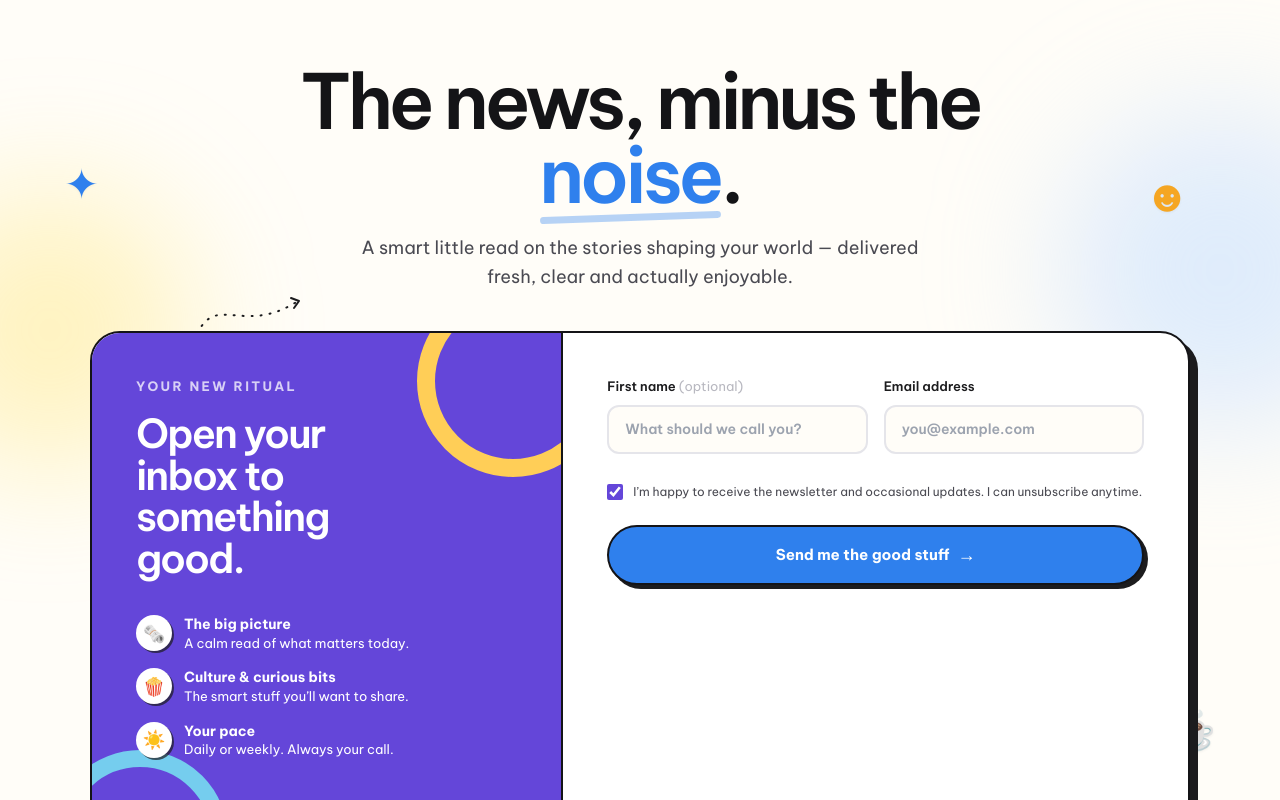
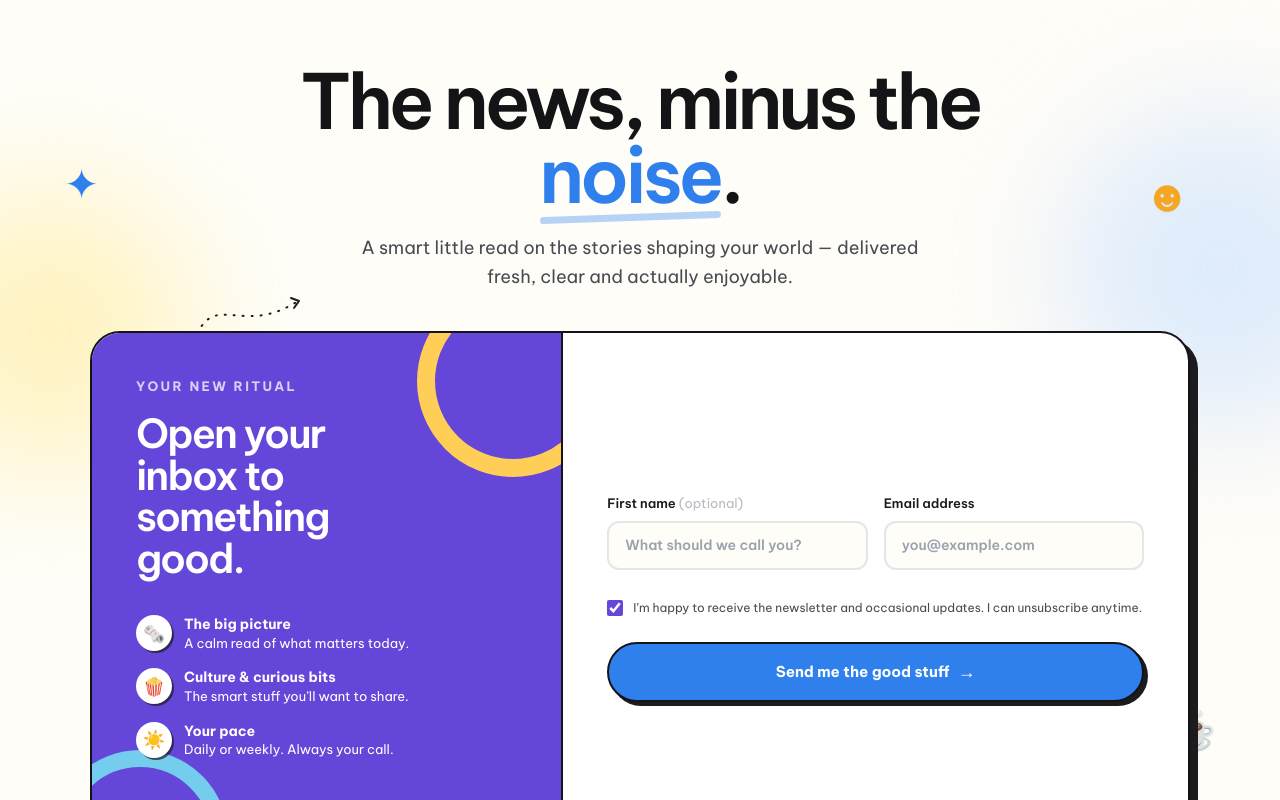
Before and after one commit to DridhaTeamHQ/daily-mattr, a React (Vite) app: page /newsletter in a window 1280 px wide. Shown: the top 800 px of the page. Built offline with nearby package versions, Linux system fonts and the light colour scheme; no server answers; a web font is replaced by a local one.

Commit message:
Center newsletter subscription form

```diff
--- a/src/pages/NewsletterSubscribePage.jsx
+++ b/src/pages/NewsletterSubscribePage.jsx
@@ -109,7 +109,7 @@ export default function NewsletterSubscribePage() {
               <p className="relative mt-10 text-[13px] font-medium text-white/80">No doomscrolling. No clutter. Unsubscribe whenever.</p>
             </aside>
 
-            <div className="p-6 sm:p-10 lg:p-11">
+            <div className="flex min-h-[300px] items-center p-6 sm:p-10 lg:p-11">
               {done ? (
                 <div className="flex min-h-[440px] flex-col items-center justify-center text-center">
                   <span className="flex size-20 items-center justify-center rounded-full border-2 border-lm-800 bg-[#AEEDE0] text-4xl shadow-[4px_4px_0_#1c1c1e]">🎉</span>
@@ -118,7 +118,7 @@ export default function NewsletterSubscribePage() {
                   <button type="button" onClick={() => setDone(false)} className="mt-7 rounded-full border-2 border-lm-800 px-5 py-2.5 text-[14px] font-semibold shadow-[2px_2px_0_#1c1c1e] transition-transform hover:translate-x-[1px] hover:translate-y-[1px] hover:shadow-none">Add another email</button>
                 </div>
               ) : (
-                <form onSubmit={submit}>
+                <form onSubmit={submit} className="w-full">
                   <div className="grid gap-4 sm:grid-cols-2">
                     <label className="block text-[13px] font-semibold text-lm-700">First name <span className="font-normal text-lm-400">(optional)</span>
                       <input value={name} onChange={(event) => setName(event.target.value)} placeholder="What should we call you?" className="mt-2 w-full rounded-xl border-2 border-lm-200 bg-[#fffdf8] px-4 py-3 text-[14px] outline-none transition focus:border-lm-800" />
```
